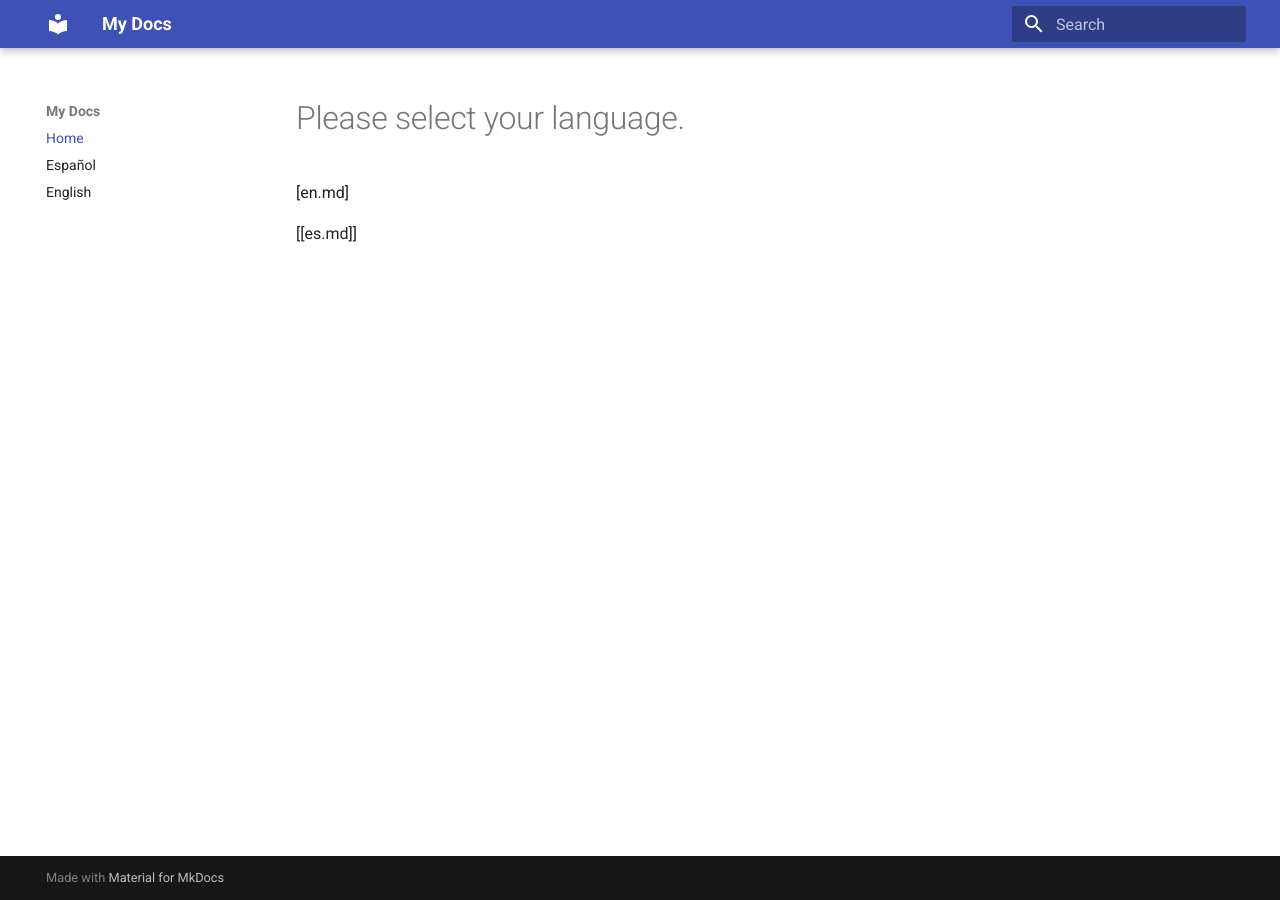
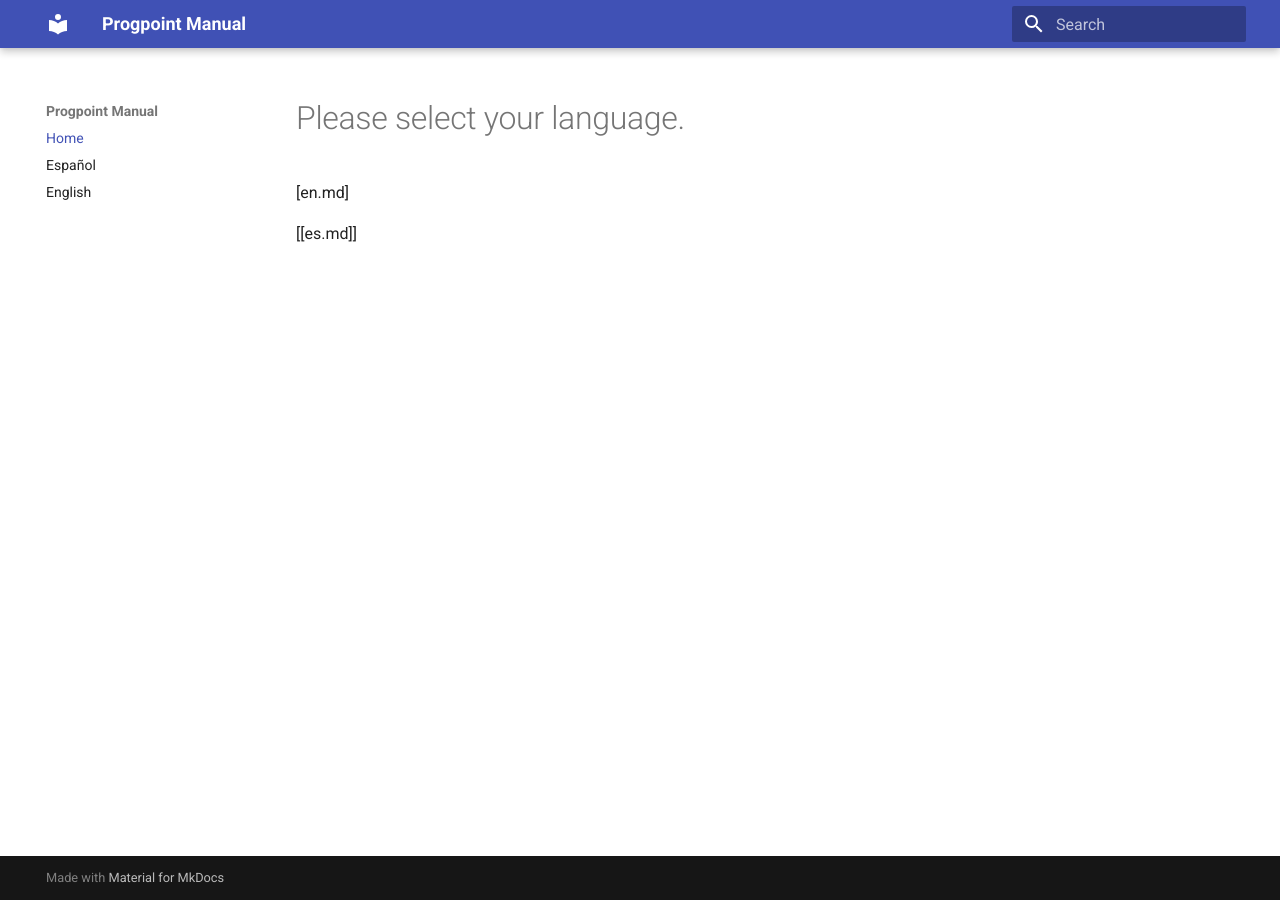
Before and after one commit to espiridifen/progpoint-docs, an MkDocs documentation site: the page built from docs/index.md, in a window 1280 px wide. Built offline with MkDocs 1.6.1 and Material for MkDocs 9.7.7, drawn with Linux system fonts in a browser that asks for light colours.

Commit message:
Update mkdocs.yml

```diff
--- a/mkdocs.yml
+++ b/mkdocs.yml
@@ -1,4 +1,4 @@
-site_name: My Docs
+site_name: Progpoint Manual
 
 theme:
   name: material
```
